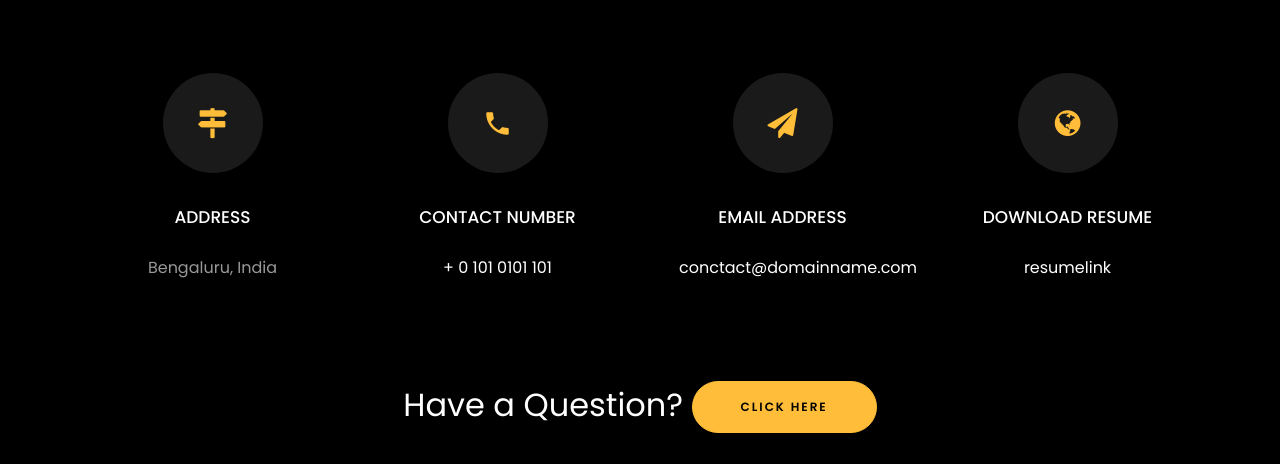
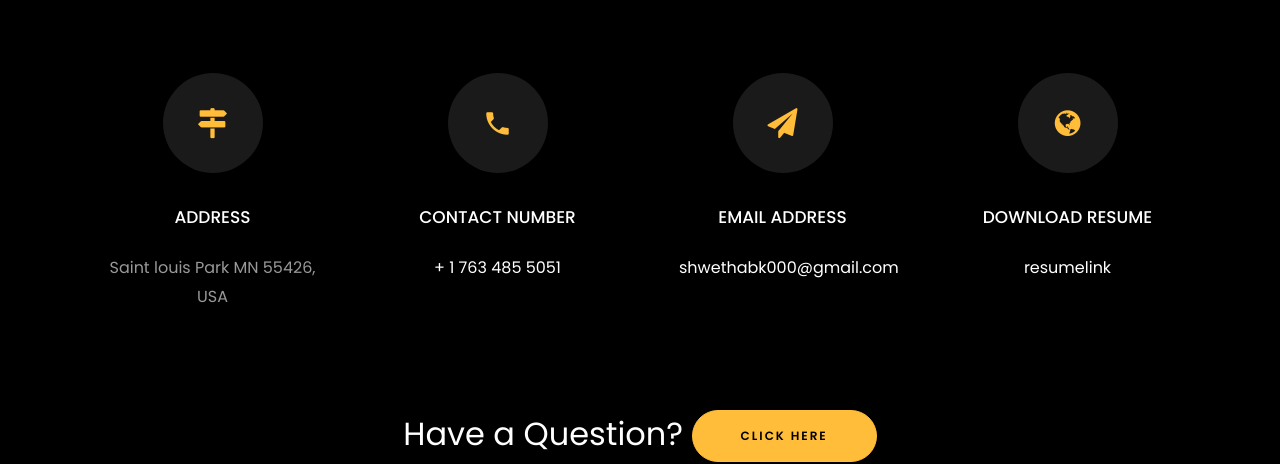
Before and after one commit to Shwetha-1993/Shwethabk.github.io, a plain HTML site: page index.html in a window 1280 px wide. Shown: the part 5848-6312 px from the top of the page. Drawn offline with Linux system fonts and the light colour scheme; files whose address does not match are found by name.

Commit message:
push the code

```diff
--- a/index.html
+++ b/index.html
@@ -1,7 +1,7 @@
 <!DOCTYPE html>
 <html lang="en">
   <head>
-    <title>Rishabh Mishra Portfolio</title>
+    <title>Shwetha BK Portfolio</title>
     <meta charset="utf-8">
     <meta name="viewport" content="width=device-width, initial-scale=1, shrink-to-fit=no">
 
@@ -541,7 +541,7 @@
           			<span class="icon-map-signs"></span>
           		</div>
           		<h3 class="mb-4">Address</h3>
-	            <p>Bengaluru, India</p>
+	            <p>Saint louis Park MN 55426, USA</p>
 	          </div>
           </div>
           <div class="col-md-6 col-lg-3 d-flex ftco-animate">
@@ -550,7 +550,7 @@
           			<span class="icon-phone2"></span>
           		</div>
           		<h3 class="mb-4">Contact Number</h3>
-	            <p><a href="tel://0101010101">+ 0 101 0101 101</a></p>
+	            <p><a href="tel://0101010101">+ 1 763 485 5051</a></p>
 	          </div>
           </div>
           <div class="col-md-6 col-lg-3 d-flex ftco-animate">
@@ -559,7 +559,7 @@
           			<span class="icon-paper-plane"></span>
           		</div>
           		<h3 class="mb-4">Email Address</h3>
-	            <p><a href="mailto:info@yoursite.com">conctact@domainname.com</a></p>
+	            <p><a href="mailto:info@yoursite.com">shwethabk000@gmail.com</a></p>
 	          </div>
           </div>
           <div class="col-md-6 col-lg-3 d-flex ftco-animate">
@@ -584,7 +584,7 @@
 					<ul class="ftco-footer-social list-unstyled d-flex justify-content-center align-items-center mb-0">
 					  <li class="ftco-animate normal-txt">Find me on  </li>
 					  <li class="ftco-animate"><a href="https://www.youtube.com/@RishabhMishraOfficial"><span class="icon-youtube"></span></a></li>
-					  <li class="ftco-animate"><a href="https://www.linkedin.com/in/rishabhnmishra/"><span class="icon-linkedin"></span></a></li>
+					  <li class="ftco-animate"><a href="https://www.linkedin.com/in/shwethabk/"><span class="icon-linkedin"></span></a></li>
 					  <li class="ftco-animate"><a href="https://twitter.com/rishabhnmishra"><span class="icon-twitter"></span></a></li>
 					  <li class="ftco-animate"><a href="https://twitter.com/rishabhnmishra"><span class="icon-facebook"></span></a></li>
 				      <li class="ftco-animate"><a href="https://www.instagram.com/rishabhnmishra/"><span class="icon-instagram"></span></a></li>
```
